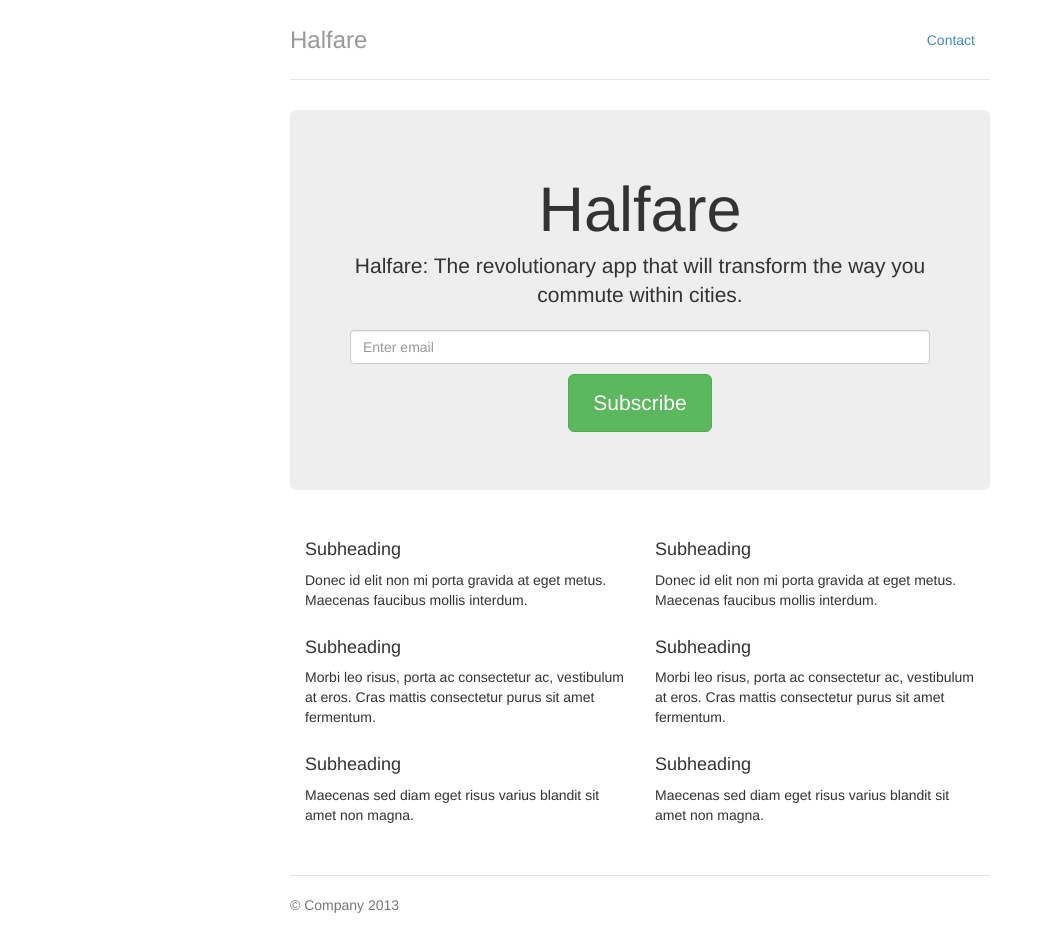
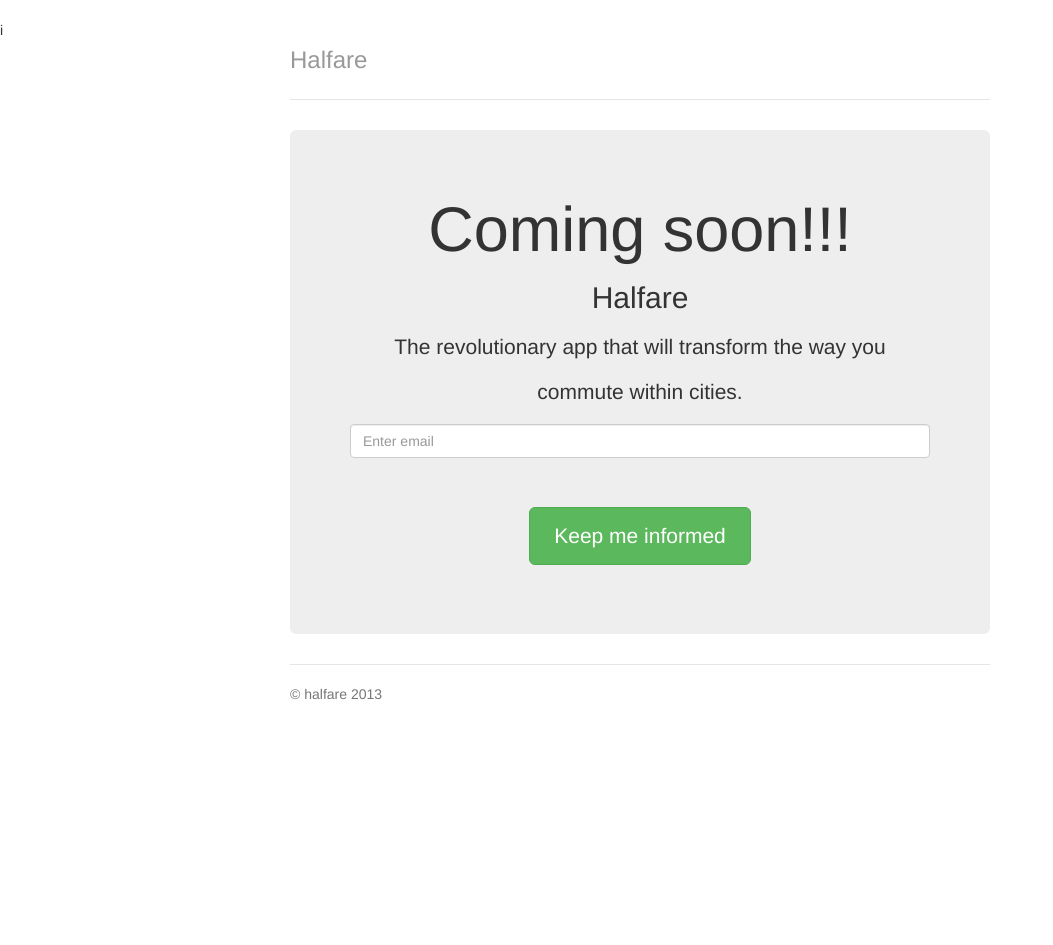
Before and after one commit to halfare/halfare.github.io, a plain HTML site: page index.html in a window 1280 px wide. Shown: the whole page, without its empty margins (0-1053 px from the left). After the commit the page ends 800 px from the top, so only its background shows below. Drawn offline with Linux system fonts and the light colour scheme.

Commit message:
add coming soon!!!

```diff
--- a/index.html
+++ b/index.html
@@ -1,4 +1,4 @@
-<!DOCTYPE html>
+i<!DOCTYPE html>
 <html lang="en">
   <head>
     <meta charset="utf-8">
@@ -7,7 +7,7 @@
     <meta name="author" content="">
     <link rel="shortcut icon" href="../../assets/ico/favicon.png">
 
-    <title>halfare</title>
+    <title>Halfare</title>
 
     <!-- Bootstrap core CSS -->
     <link href="css/bootstrap.css" rel="stylesheet">
@@ -27,57 +27,43 @@
     <div class="container">
       <div class="header">
         <ul class="nav nav-pills pull-right">
-          <li><a href="#">Contact</a></li>
+          <!--<li><a href="#">Contact</a></li>-->
         </ul>
         <h3 class="text-muted">Halfare</h3>
       </div>
 
       <div class="jumbotron">
-        <h1>Halfare</h1>
-        <p class="lead">Halfare: The revolutionary app that will transform the way you commute within cities.</p>
+        <h1>Coming soon!!!</h1>
+        <p class="lead"><h2>Halfare</h2> The revolutionary app that will transform the way you commute within cities.</p>
 	<!-- Begin MailChimp Signup Form -->
 	<div id="mc_embed_signup">
 	  <form role="form"
-		action="http://halfare.us7.list-manage1.com/subscribe/post?u=cb3b78c3bd12ee821d92f8cb4&amp;id=d0bd87f9e3"
-		method="post" id="mc-embedded-subscribe-form"
-		name="mc-embedded-subscribe-form" class="validate" target="_blank" novalidate>
+		action="http://halfare.us7.list-manage.com/subscribe/post?u=cb3b78c3bd12ee821d92f8cb4&amp;id=d0bd87f9e3"
+		method="post"
+		id="mc-embedded-subscribe-form"
+		name="mc-embedded-subscribe-form"
+		class="validate"
+		target="_blank" novalidate>
+
+
 	    <input type="email" class="form-control" id="mce-EMAIL" name="EMAIL" placeholder="Enter email">
 	    <p></p>
-	    <p><button type="submit" value="Subscribe" name="subscribe" id="mc-embedded-subscribe" class="btn  btn-lg btn-success">Subscribe</button></p>
+	    <p><br /></p>
+	    <p><button type="submit" value="Subscribe" name="subscribe" id="mc-embedded-subscribe" class="btn  btn-lg btn-success">Keep me informed</button></p>
 	  </form>
 	</div>
 
 	<!--End mc_embed_signup-->
 
 
+
+
+
       </div>
 
-      <div class="row marketing">
-        <div class="col-lg-6">
-          <h4>Subheading</h4>
-          <p>Donec id elit non mi porta gravida at eget metus. Maecenas faucibus mollis interdum.</p>
-
-          <h4>Subheading</h4>
-          <p>Morbi leo risus, porta ac consectetur ac, vestibulum at eros. Cras mattis consectetur purus sit amet fermentum.</p>
-
-          <h4>Subheading</h4>
-          <p>Maecenas sed diam eget risus varius blandit sit amet non magna.</p>
-        </div>
-
-        <div class="col-lg-6">
-          <h4>Subheading</h4>
-          <p>Donec id elit non mi porta gravida at eget metus. Maecenas faucibus mollis interdum.</p>
-
-          <h4>Subheading</h4>
-          <p>Morbi leo risus, porta ac consectetur ac, vestibulum at eros. Cras mattis consectetur purus sit amet fermentum.</p>
-
-          <h4>Subheading</h4>
-          <p>Maecenas sed diam eget risus varius blandit sit amet non magna.</p>
-        </div>
-      </div>
 
       <div class="footer">
-        <p>&copy; Company 2013</p>
+        <p>&copy; halfare 2013</p>
       </div>
 
     </div> <!-- /container -->
```
